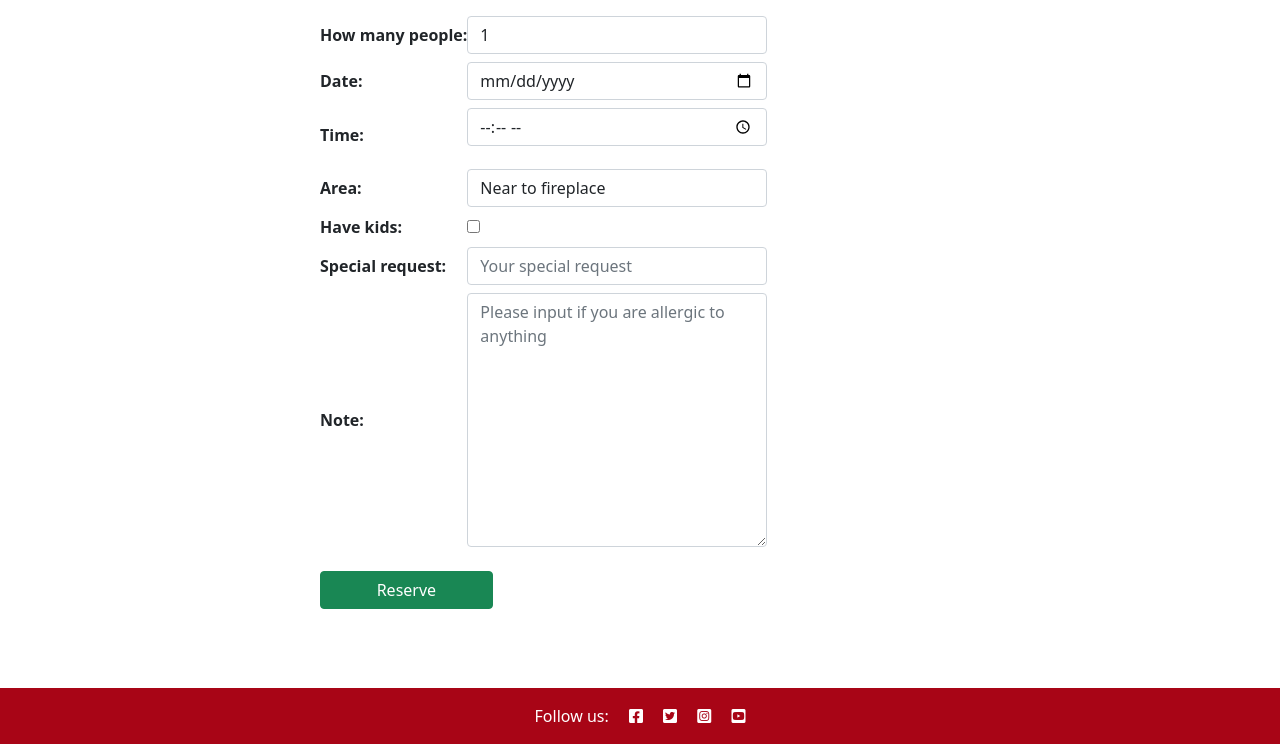
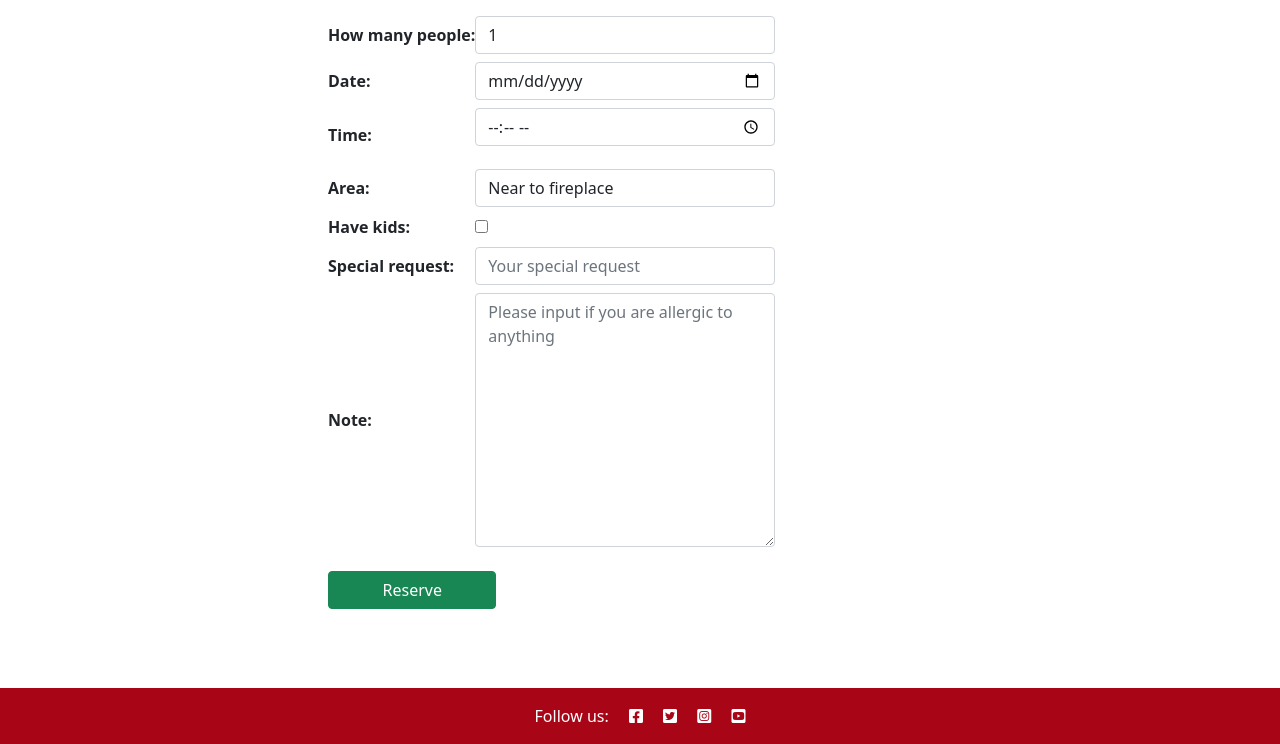
Before and after one commit to mohanadpro/resturant-booking-table, a Django app: page /reservations/reserve/ in a window 1280 px wide. Shown: the part 56-800 px from the top of the page. Run offline with Django 4.2, Linux system fonts and the light colour scheme; a user stored in the database is signed in.

Commit message:
update reserve.html add margin on x to form

```diff
--- a/reservation/templates/reservation/reserve.html
+++ b/reservation/templates/reservation/reserve.html
@@ -1,5 +1,6 @@
 {% extends 'base.html'%}
 {% block content%}
+<div class="mx-3">
 <div class="d-flex justify-content-center">
 <div class="col-md-6">
     <form method="post" id="reservationForm">
@@ -23,5 +24,5 @@
 
 </div>
 </div>
-
+</div>
 {% endblock %}
```
Also changed, not shown: db.sqlite3.
